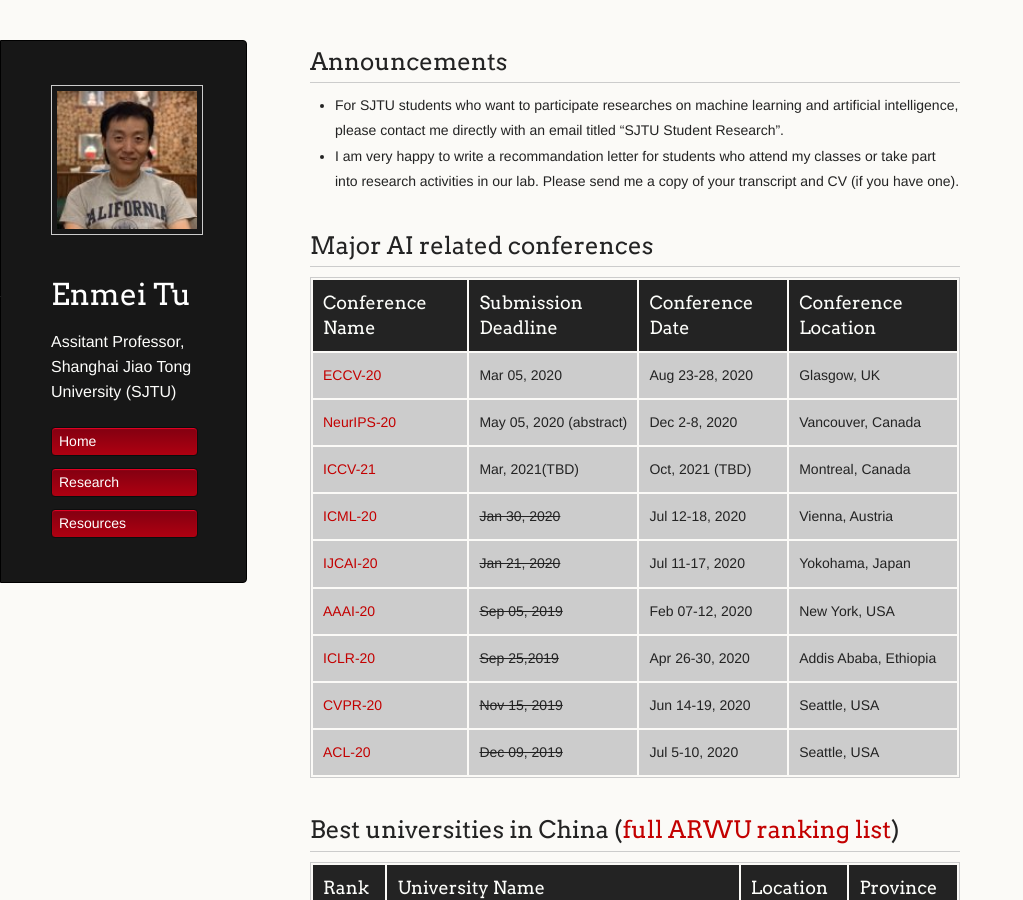
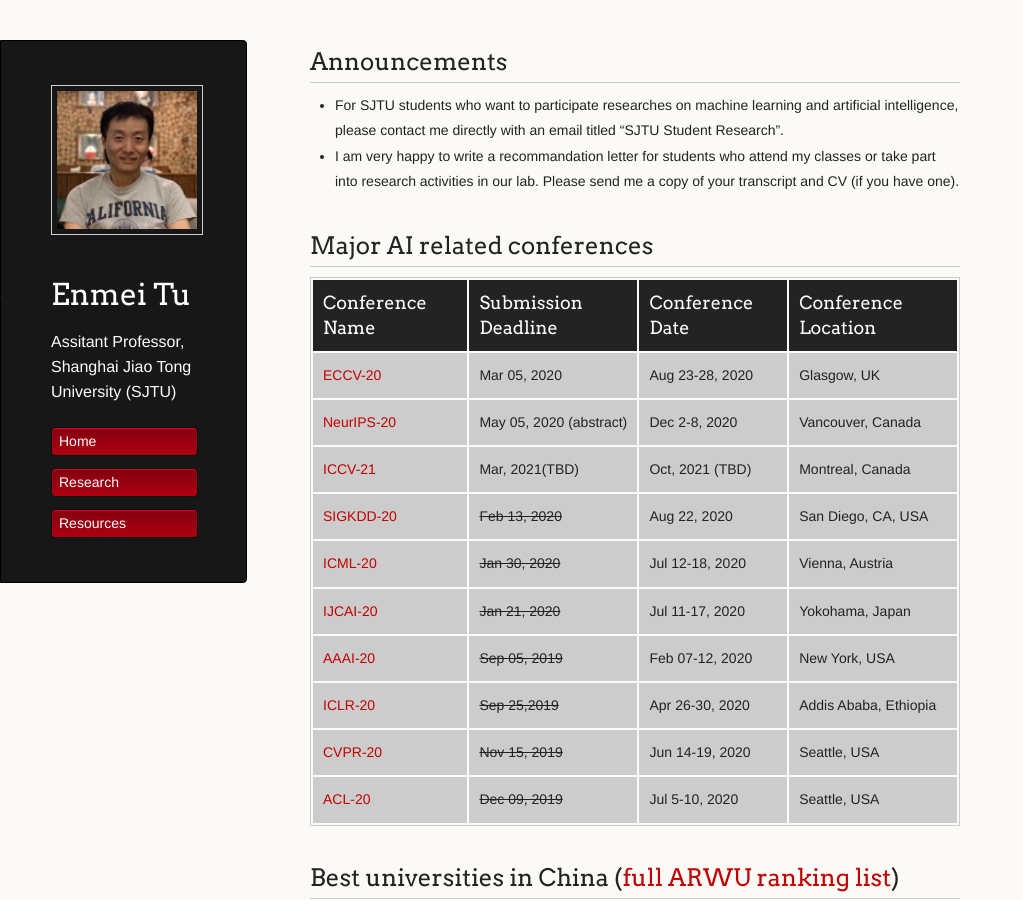
Before and after one commit to hellotem/enmeitu.github.io, a Jekyll site: the page built from resource/index.md, in a window 1280 px wide and 900 px high. Shown: the whole window, without its empty margins (0-1023 px from the left). Built offline with Jekyll 4.4.1, drawn with Linux system fonts in a browser that asks for light colours; our own code applies the rules of GitHub Pages for plain Markdown files.

Commit message:
Update index.md

```diff
--- a/resource/index.md
+++ b/resource/index.md
@@ -12,6 +12,7 @@
 [ECCV-20](https://eccv2020.eu/)|Mar 05, 2020|Aug 23-28, 2020|Glasgow, UK
 [NeurIPS-20](https://nips.cc/Conferences/2020)| May 05, 2020 (abstract)| Dec 2-8, 2020|Vancouver, Canada
 [ICCV-21](https://www.thecvf.com/?page_id=100)|Mar, 2021(TBD)|Oct, 2021 (TBD)|Montreal, Canada
+[SIGKDD-20](https://www.kdd.org/kdd2020/#!) | ~~Feb 13, 2020~~ | Aug 22, 2020 | San Diego, CA, USA
 [ICML-20](https://icml.cc/Conferences/2020)| ~~Jan 30, 2020~~| Jul 12-18, 2020|Vienna, Austria
 [IJCAI-20](http://www.ijcai20.org) | ~~Jan 21, 2020~~|Jul 11-17, 2020|Yokohama, Japan
 [AAAI-20](https://aaai.org/Conferences/AAAI-20/)| ~~Sep 05, 2019~~| Feb 07-12, 2020| New York, USA
```
